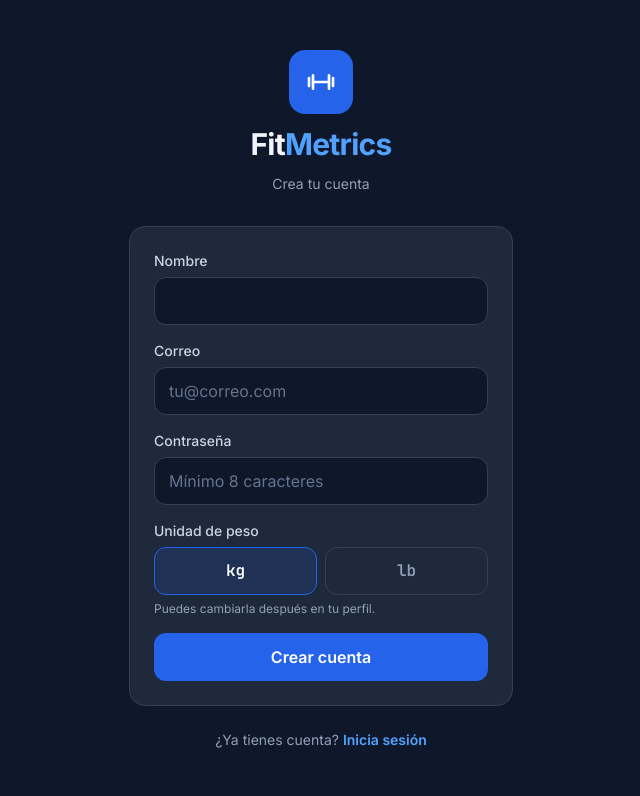
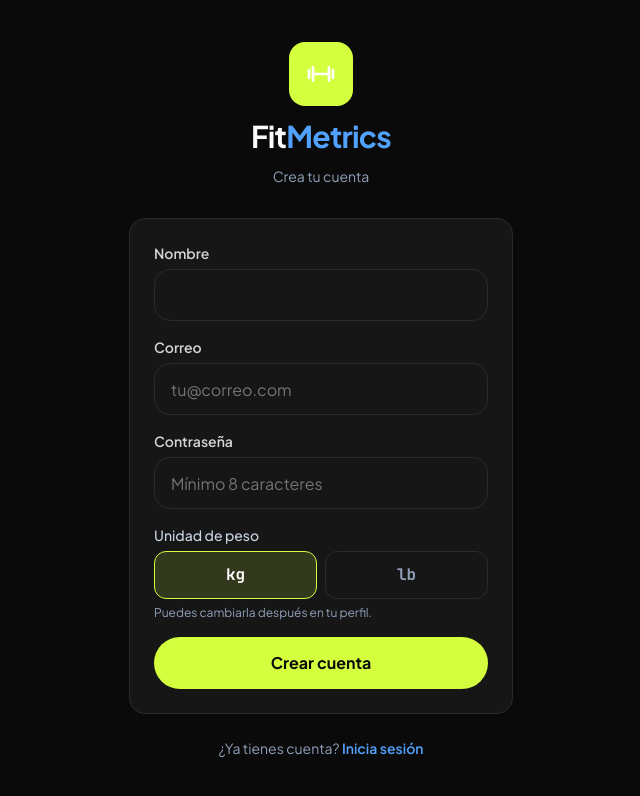
Before and after one commit to raulchvzt/FitMetrics, a React (Vite) app in the folder frontend/: page /registro in a window 1280 px wide. Shown: the top 796 px of the page, without its empty margins (319-959 px from the left). Built offline with nearby package versions, Linux system fonts and the light colour scheme.

Commit message:
style: paleta negro y lima, Plus Jakarta Sans y componentes base

```diff
--- a/frontend/index.html
+++ b/frontend/index.html
@@ -3,12 +3,12 @@
   <head>
     <meta charset="UTF-8" />
     <meta name="viewport" content="width=device-width, initial-scale=1.0, viewport-fit=cover" />
-    <meta name="theme-color" content="#0F172A" />
+    <meta name="theme-color" content="#0A0A0A" />
     <title>FitMetrics</title>
     <link rel="preconnect" href="https://fonts.googleapis.com" />
     <link rel="preconnect" href="https://fonts.gstatic.com" crossorigin />
     <link
-      href="https://fonts.googleapis.com/css2?family=Inter:wght@400;500;600;700&family=JetBrains+Mono:wght@400;600;700&display=swap"
+      href="https://fonts.googleapis.com/css2?family=Plus+Jakarta+Sans:wght@400;500;600;700;800&family=JetBrains+Mono:wght@500;700&display=swap"
       rel="stylesheet"
     />
   </head>
--- a/frontend/src/components/Layout.jsx
+++ b/frontend/src/components/Layout.jsx
@@ -6,33 +6,47 @@ const secciones = [
   { ruta: '/rutinas', etiqueta: 'Rutinas', icono: 'rutinas' },
   { ruta: '/entrenar', etiqueta: 'Entrenar', icono: 'entrenar' },
   { ruta: '/progreso', etiqueta: 'Progreso', icono: 'progreso' },
-  { ruta: '/suplementos', etiqueta: 'Suplem.', icono: 'suplementos' }
+  { ruta: '/suplementos', etiqueta: 'Suplementos', icono: 'suplementos' }
 ];
 
 export default function Layout() {
   return (
-    <div className="mx-auto flex min-h-screen max-w-md flex-col">
-      <main className="flex-1 px-5 pb-28 pt-6">
+    <div className="mx-auto flex min-h-dvh max-w-md flex-col">
+      <main className="flex-1 px-5 pb-32 pt-6">
         <Outlet />
       </main>
 
       <nav
         aria-label="Navegación principal"
-        className="fixed inset-x-0 bottom-0 border-t border-borde bg-nav pb-[env(safe-area-inset-bottom)]"
+        className="fixed inset-x-0 bottom-0 z-20 px-4 pb-[calc(1rem+env(safe-area-inset-bottom))]"
       >
-        <div className="mx-auto flex max-w-md justify-around px-1 pb-3 pt-2">
+        <div className="mx-auto flex h-17 max-w-md items-center justify-between rounded-full border border-borde bg-superficie px-2.5 shadow-lg shadow-black/50">
           {secciones.map((s) => (
             <NavLink
               key={s.ruta}
               to={s.ruta}
               end={s.ruta === '/'}
               className={({ isActive }) =>
-                `flex min-w-16 flex-col items-center gap-1 py-1.5 text-[11px] transition
-                 ${isActive ? 'font-semibold text-blue-400' : 'font-medium text-slate-400 hover:text-slate-200'}`
+                isActive
+                  ? 'flex h-12 items-center gap-2 rounded-full bg-elevado pl-1.5 pr-4 text-sm font-bold text-neutral-50'
+                  : 'flex h-12 w-12 items-center justify-center rounded-full text-neutral-400 transition hover:text-neutral-100'
               }
             >
-              <Icono nombre={s.icono} />
-              {s.etiqueta}
+              {({ isActive }) =>
+                isActive ? (
+                  <>
+                    <span className="flex h-9 w-9 items-center justify-center rounded-full bg-primario text-fondo">
+                      <Icono nombre={s.icono} className="h-5 w-5" />
+                    </span>
+                    {s.etiqueta === 'Suplementos' ? 'Suplem.' : s.etiqueta}
+                  </>
+                ) : (
+                  <>
+                    <Icono nombre={s.icono} className="h-6 w-6" />
+                    <span className="sr-only">{s.etiqueta}</span>
+                  </>
+                )
+              }
             </NavLink>
           ))}
         </div>
--- a/frontend/src/components/ui/Boton.jsx
+++ b/frontend/src/components/ui/Boton.jsx
@@ -1,14 +1,15 @@
 const variantes = {
-  primario: 'bg-primario text-white hover:bg-blue-500',
-  secundario: 'border border-borde text-slate-200 hover:bg-superficie',
+  primario: 'bg-primario text-fondo hover:bg-primario-claro',
+  secundario: 'bg-elevado text-neutral-50 hover:bg-neutral-800',
   peligro: 'bg-red-600 text-white hover:bg-red-700'
 };
 
 export default function Boton({ variante = 'primario', cargando = false, className = '', children, ...props }) {
   return (
     <button
-      className={`inline-flex h-12 items-center justify-center gap-2 rounded-xl px-4 font-semibold
+      className={`inline-flex h-13 items-center justify-center gap-2 rounded-full px-6 font-bold
                   transition disabled:cursor-not-allowed disabled:opacity-60
+                  focus-visible:outline-none focus-visible:ring-2 focus-visible:ring-primario/60
                   ${variantes[variante]} ${className}`}
       disabled={cargando || props.disabled}
       {...props}
--- a/frontend/src/components/ui/Campo.jsx
+++ b/frontend/src/components/ui/Campo.jsx
@@ -1,14 +1,14 @@
 export default function Campo({ etiqueta, id, ...props }) {
   return (
     <div className="space-y-1.5">
-      <label htmlFor={id} className="block text-sm font-medium text-slate-300">
+      <label htmlFor={id} className="block text-sm font-semibold text-neutral-300">
         {etiqueta}
       </label>
       <input
         id={id}
-        className="h-12 w-full rounded-xl border border-borde bg-fondo px-3.5 text-base text-slate-100
-                   placeholder:text-slate-500 outline-none transition
-                   focus:border-primario focus:ring-2 focus:ring-primario/30"
+        className="h-13 w-full rounded-2xl border border-borde bg-superficie px-4 text-base text-neutral-50
+                   placeholder:text-neutral-500 outline-none transition
+                   focus:border-primario focus:ring-2 focus:ring-primario/25"
         {...props}
       />
     </div>
--- a/frontend/src/components/ui/Contador.jsx
+++ b/frontend/src/components/ui/Contador.jsx
@@ -1,20 +1,23 @@
 export default function Contador({ etiqueta, valor, min, max, paso = 1, formato = (v) => v, onChange }) {
   const cambiar = (delta) => onChange(Math.min(max, Math.max(min, valor + delta)));
 
+  const claseBoton =
+    'flex h-10 w-10 shrink-0 items-center justify-center rounded-full bg-elevado text-xl text-neutral-50 transition hover:bg-neutral-700 disabled:opacity-30';
+
   return (
     <div className="space-y-1">
-      <span className="block text-xs text-slate-400">{etiqueta}</span>
-      <div className="flex h-11 items-center rounded-xl border border-borde bg-fondo">
+      <span className="block text-xs text-neutral-400">{etiqueta}</span>
+      <div className="flex h-12 items-center rounded-full bg-fondo px-1">
         <button
           type="button"
           onClick={() => cambiar(-paso)}
           disabled={valor <= min}
           aria-label={`Bajar ${etiqueta}`}
-          className="h-full w-11 text-xl text-slate-300 disabled:opacity-30"
+          className={claseBoton}
         >
           −
         </button>
-        <span className="flex-1 text-center font-mono font-semibold" aria-live="polite">
+        <span className="flex-1 text-center font-mono font-bold" aria-live="polite">
           {formato(valor)}
         </span>
         <button
@@ -22,7 +25,7 @@ export default function Contador({ etiqueta, valor, min, max, paso = 1, formato
           onClick={() => cambiar(paso)}
           disabled={valor >= max}
           aria-label={`Subir ${etiqueta}`}
-          className="h-full w-11 text-xl text-slate-300 disabled:opacity-30"
+          className={claseBoton}
         >
           +
         </button>
--- a/frontend/src/components/ui/Icono.jsx
+++ b/frontend/src/components/ui/Icono.jsx
@@ -11,11 +11,16 @@ const trazos = {
   cerrar: 'M6 6l12 12M18 6L6 18',
   atras: 'M15 6l-6 6 6 6',
   buscar: 'M11 4a7 7 0 1 0 0 14 7 7 0 0 0 0-14zM20 20l-4-4',
+  avanzar: 'M5 12h14M13 6l6 6-6 6',
+  play: 'M8 5.5v13l10.5-6.5z',
 };
 
+const rellenos = new Set(['play']);
+
 export default function Icono({ nombre, className = 'h-6 w-6' }) {
+  const relleno = rellenos.has(nombre);
   return (
-    <svg viewBox="0 0 24 24" fill="none" stroke="currentColor" strokeWidth="2"
+    <svg viewBox="0 0 24 24" fill={relleno ? 'currentColor' : 'none'} stroke="currentColor" strokeWidth="2"
          strokeLinecap="round" strokeLinejoin="round" className={className} aria-hidden="true">
       <path d={trazos[nombre]} />
     </svg>
--- a/frontend/src/index.css
+++ b/frontend/src/index.css
@@ -1,22 +1,23 @@
 @import "tailwindcss";
 
 @theme {
-  --color-fondo: #0F172A;
-  --color-superficie: #1E293B;
-  --color-borde: #334155;
-  --color-nav: #0B1222;
-  --color-primario: #2563EB;
-  --color-exito: #10B981;
-  --color-alerta: #F59E0B;
+  --color-fondo: #0A0A0A;
+  --color-superficie: #161616;
+  --color-elevado: #1F1F1F;
+  --color-borde: #2A2A2A;
+  --color-primario: #D4FF3F;
+  --color-primario-claro: #E4FF80;
+  --color-exito: #D4FF3F;
+  --color-alerta: #FFB020;
   --color-peligro: #EF4444;
 
-  --font-sans: "Inter", ui-sans-serif, system-ui, sans-serif;
+  --font-sans: "Plus Jakarta Sans", ui-sans-serif, system-ui, sans-serif;
   --font-mono: "JetBrains Mono", ui-monospace, monospace;
 }
 
 body {
   background-color: var(--color-fondo);
-  color: var(--color-slate-100);
+  color: var(--color-neutral-50);
   font-family: var(--font-sans);
   -webkit-font-smoothing: antialiased;
 }
```
